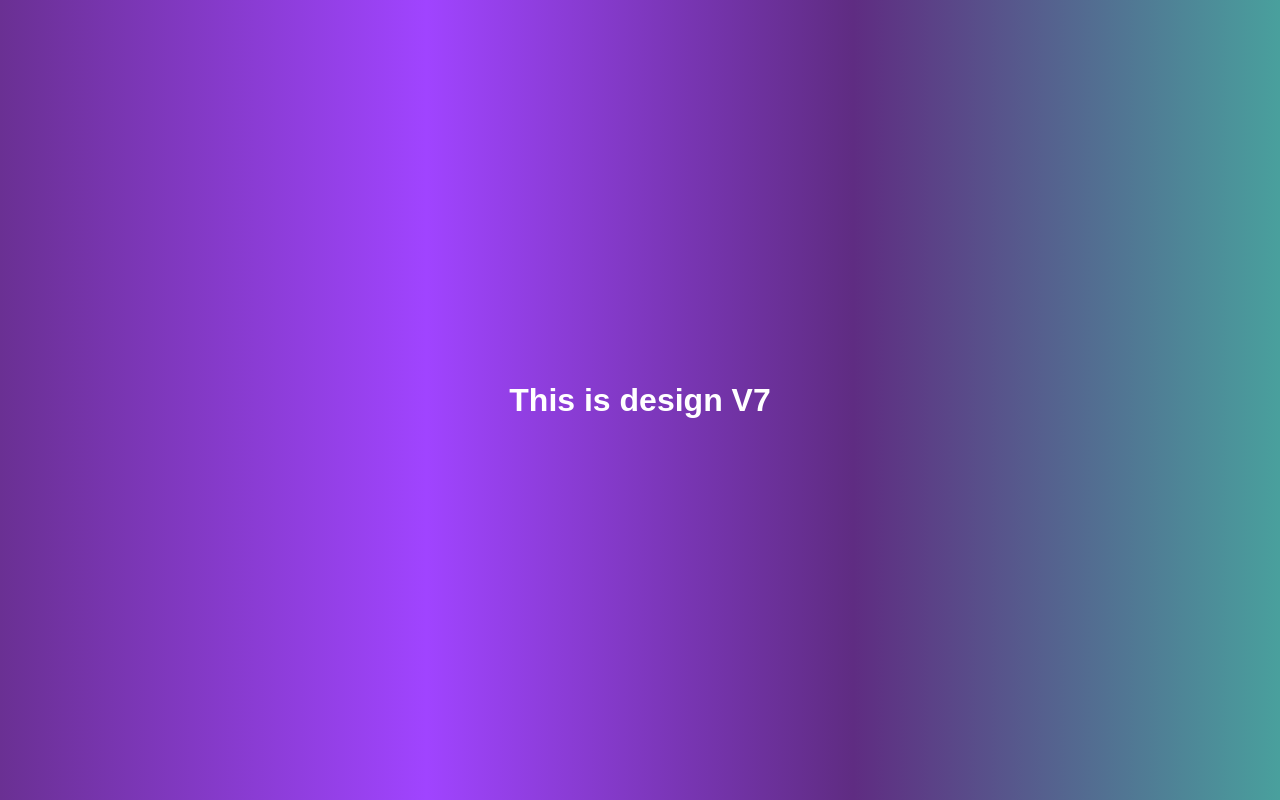
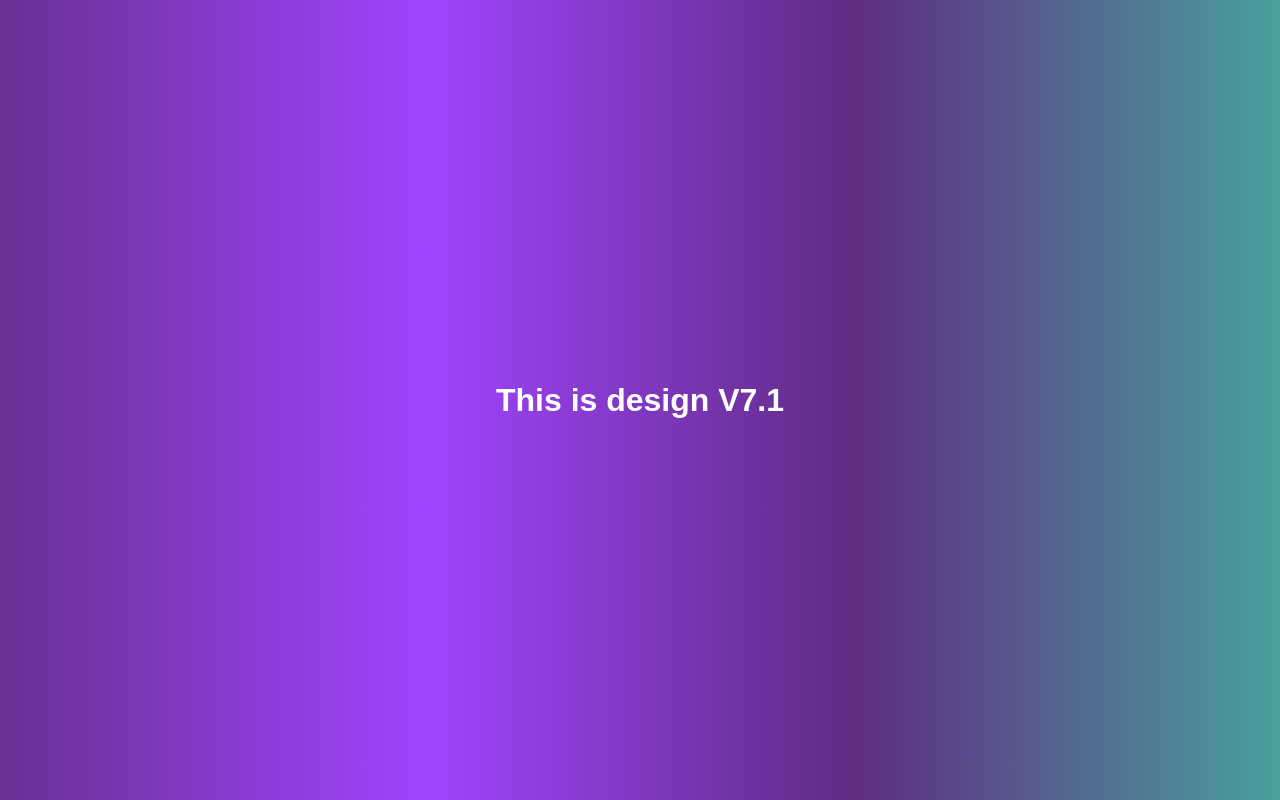
Before and after one commit to Bansal-Vishesh/git-repo-demo, a plain HTML site: page index.html in a window 1280 px wide. Drawn offline with Linux system fonts and the light colour scheme.

Commit message:
header changed to 7.1

```diff
--- a/index.html
+++ b/index.html
@@ -7,6 +7,6 @@
     <title>Document</title>
   </head>
   <body>
-    <h1>This is design V7</h1>
+    <h1>This is design V7.1</h1>
   </body>
 </html>
```
